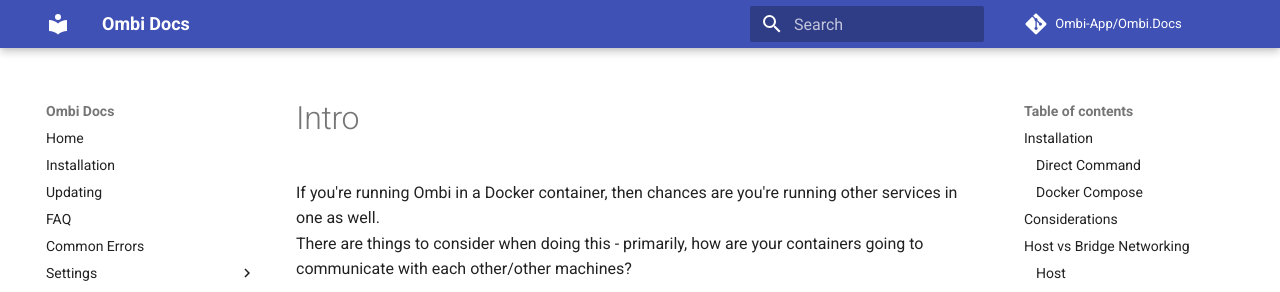
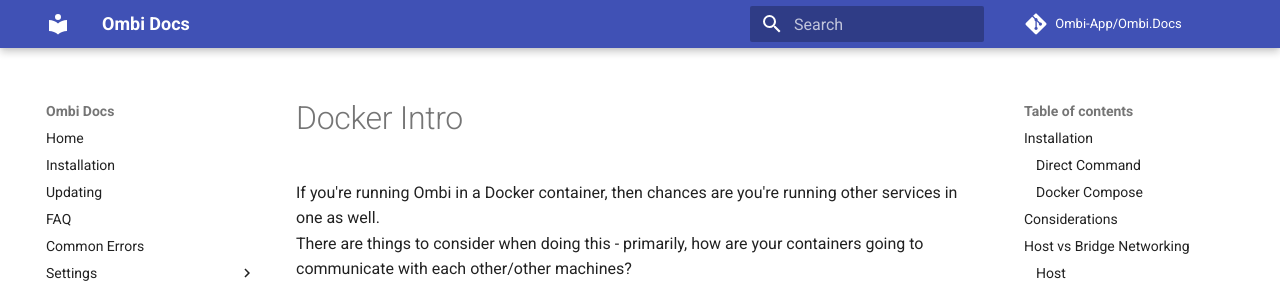
Before and after one commit to Ombi-app/Ombi.Docs, an MkDocs documentation site: the page built from docs/info/docker-containers.md, in a window 1280 px wide and 900 px high. Shown: the top 292 px of the window. Built offline with MkDocs 1.6.1 and Material for MkDocs 9.7.7, drawn with Linux system fonts in a browser that asks for light colours; comment, search, counter and statistics services are not loaded.

Commit message:
Fix header in docker page

```diff
--- a/docs/info/docker-containers.md
+++ b/docs/info/docker-containers.md
@@ -1,4 +1,4 @@
-# Intro
+# Docker Intro
 
 If you're running Ombi in a Docker container, then chances are you're running other services in one as well.
 There are things to consider when doing this - primarily, how are your containers going to communicate with each other/other machines?
```
